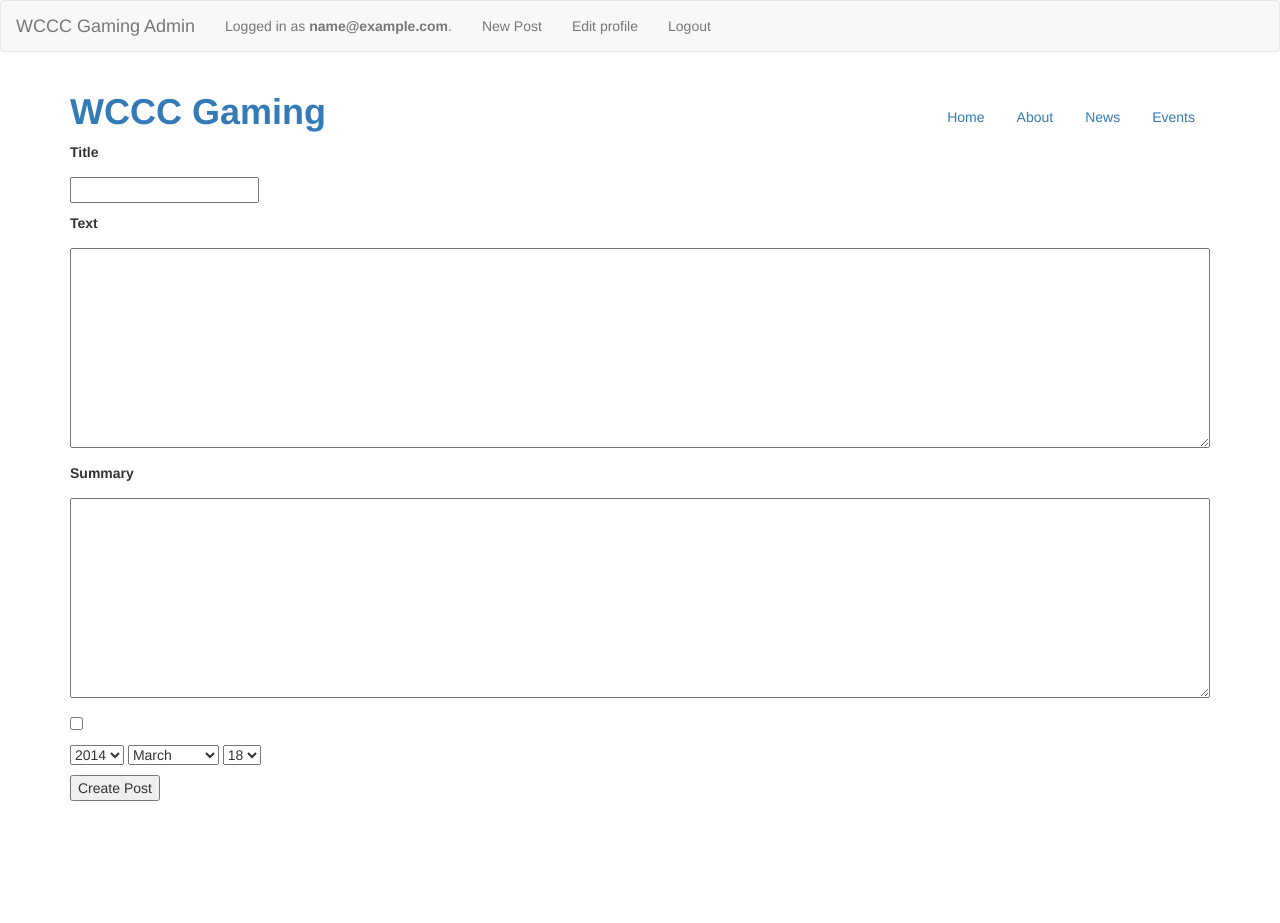
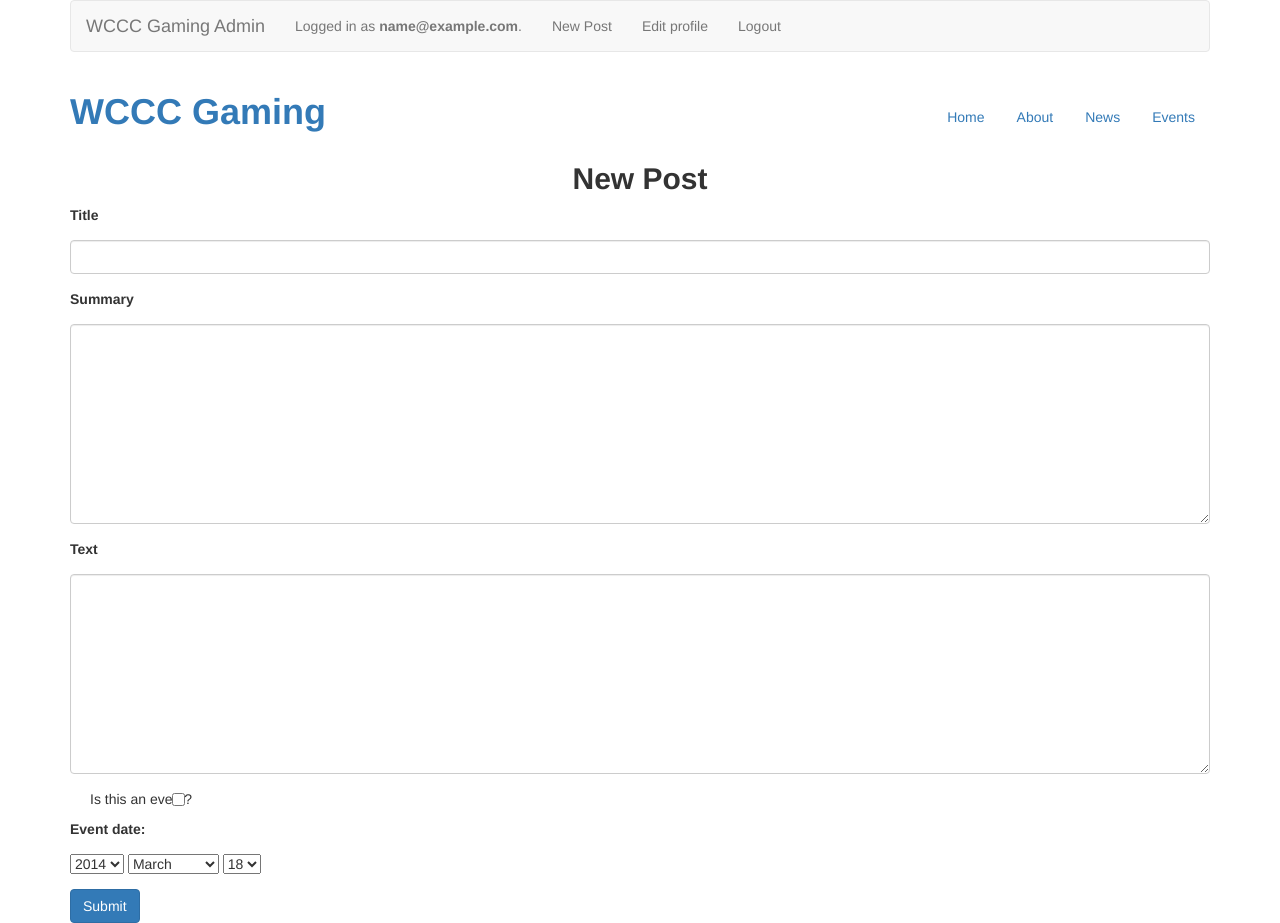
Before and after one commit to aslezak-old/wccc-gaming, a Rails app: page /posts/new in a window 1280 px wide. Before the commit the page ends 801 px from the top, so only its background shows below. Run offline with Rails 7, Linux system fonts and the light colour scheme; the visitor is signed in with stand-in values (Sample User, id 1); style sheets or scripts are compiled from the project's sources; some libraries are stand-ins or nearby versions.

Commit message:
add bootstrap to admin and some public elements

```diff
--- a/app/views/application/_devise_errors.html.erb
+++ b/app/views/application/_devise_errors.html.erb
@@ -1,6 +1,6 @@
 <% if notice %>
-  <p class="alert alert-notice"><%= notice %></p>
+  <p class="alert alert-success"><%= notice %></p>
 <% end %>
 <% if alert %>
-  <p class="alert alert-error"><%= alert %></p>
+  <p class="alert alert-danger"><%= alert %></p>
 <% end %>
--- a/app/views/application/_posts.html.erb
+++ b/app/views/application/_posts.html.erb
@@ -9,11 +9,11 @@
   <div class="panel-body">
     <!--<p><%= raw RedCloth.new(post.text).to_html %></p> -->
     <p><%= markdown post.summary %></p>
-    <%= link_to 'Read More', post %>
+    <%= link_to 'Read More', post, class: "btn btn-default" %>
     <% if user_signed_in? %>
     <div class="pull-right">
-       <%= link_to 'Edit', edit_post_path(post) %>
-      <%= link_to 'Delete', post_path(post), method: :delete, data: { confirm: 'Are you sure?'} %>
+       <%= link_to 'Edit', edit_post_path(post), class: "btn btn-default" %>
+      <%= link_to 'Delete', post_path(post), method: :delete, data: { confirm: 'Are you sure?'}, class: "btn btn-default" %>
     </div>
   <% end %>
   </div>
--- a/app/views/layouts/application.html.erb
+++ b/app/views/layouts/application.html.erb
@@ -8,7 +8,12 @@
 </head>
 <body>
 
-  <% if user_signed_in? %>
+
+
+<div class="container">
+<div class="row">
+  <div class="col-xs-12">
+      <% if user_signed_in? %>
     <nav class="navbar navbar-default" role="navigation">
       <%= link_to "WCCC Gaming Admin", root_path, :class => 'navbar-brand' %>
       <p class="navbar-text">Logged in as <strong><%= current_user.email %></strong>.</p>
@@ -19,8 +24,8 @@
       </ul>
     </nav>
   <% end %>
-
-<div class="container">
+  </div>
+</div>
 <div class="row">
   <div class="col-xs-6">
     <h1 class="logo"><strong><%= link_to "WCCC Gaming", root_path %></strong></h1>
--- a/app/views/posts/_form.html.erb
+++ b/app/views/posts/_form.html.erb
@@ -7,20 +7,34 @@
       <% end %>
     </ul>
   <% end %>
+
   <div class="forminputs">
-    <p><%= f.label :title %></p>
-    <p><%= f.text_field :title %></p>
+    <div class="form-group">
+      <p><%= f.label :title %></p>
+      <p><%= f.text_field :title, :class => "form-control" %></p>
+    </div>
 
-    <p><%= f.label :text %></p>
-    <p><%= f.text_area :text %></p>
+    <div class="form-group">
+      <p><%= f.label :summary %></p>
+      <p><%= f.text_area :summary, :class => "form-control" %></p>
+    </div>
 
-    <p><%= f.label :summary %></p>
-    <p><%= f.text_area :summary %></p>
+    <div class="form-group">
+      <p><%= f.label :text %></p>
+      <p><%= f.text_area :text, :class => "form-control" %></p>
+    </div>
 
-    <p><%= f.check_box :is_event %></p>
+    <div class="checkbox">
+      <%= f.label :is_event, "Is this an event?" %>
+      <%= f.check_box :is_event %>
+    </div>
 
-    <p><%= f.date_select :event_date %></p>
-    <%= f.submit %>
+    <div class="form-group">
+      <p><%= f.label :event_date, "Event date:" %></p>
+      <p><%= f.date_select :event_date %></p>
+    </div>
+
+    <%= f.submit 'Submit', :class => "btn btn-primary" %>
   </div>
 
 
--- a/app/views/posts/edit.html.erb
+++ b/app/views/posts/edit.html.erb
@@ -1,3 +1,3 @@
-<h1>Editing Post</h1>
+<h2 class="text-center"><strong>Editing Post</strong></h2>
 <%= render 'form' %>
-<%= link_to 'Back', posts_path %>
+<%= link_to 'Back', posts_path, class: "btn btn-primary pull-right" %>
--- a/app/views/posts/new.html.erb
+++ b/app/views/posts/new.html.erb
@@ -1,27 +1,2 @@
-<%= form_for @post do |f| %>
-  <% if @post.errors.any? %>
-    <h2><%= pluralize(@post.errors.count, "error") %> prohibited this post from being saved!</h2>
-    <ul>
-      <% @post.errors.full_messages.each do |msg| %>
-        <li><%= msg %></li>
-      <% end %>
-    </ul>
-  <% end %>
-  <div class="forminputs">
-    <p><%= f.label :title %></p>
-    <p><%= f.text_field :title %></p>
-
-    <p><%= f.label :text %></p>
-    <p><%= f.text_area :text %></p>
-
-    <p><%= f.label :summary %></p>
-    <p><%= f.text_area :summary %></p>
-
-    <p><%= f.check_box :is_event %></p>
-
-    <p><%= f.date_select :event_date %></p>
-    <%= f.submit %>
-  </div>
-
-
-<% end %>
+<h2 class="text-center"><strong>New Post</strong></h2>
+<%= render 'form' %>
--- a/app/views/posts/show.html.erb
+++ b/app/views/posts/show.html.erb
@@ -13,6 +13,6 @@
         <%= link_to 'Delete', post_path(@post), method: :delete, data: { confirm: 'Are you sure?'} %>
       <% end %>
     </div>
-    <%= link_to 'Back', posts_path %>
+    <%= link_to 'Back', posts_path, class: "btn btn-default" %>
   </div>
 </div>
```
